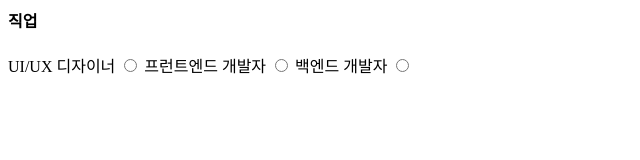
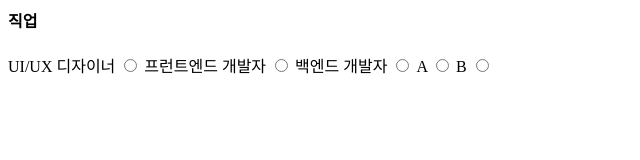
Before and after one commit to kysk25/my-project3, a plain HTML site: page 02/02-5/radiobox.html in a window 1280 px wide. Shown: the full height of the page, 0-640 px from the left. Drawn offline with Linux system fonts and the light colour scheme.

Commit message:
그룹 추가

```diff
--- a/02/02-5/radiobox.html
+++ b/02/02-5/radiobox.html
@@ -13,5 +13,11 @@
 
         <label>백엔드 개발자</label>
         <input type="radio" name="job" value="back-end dev">
+
+        <label>A</label>
+        <input type="radio" name="group" value="AA">
+
+        <label>B</label>
+        <input type="radio" name="group" value="BB">
     </body>
 </html>
```
